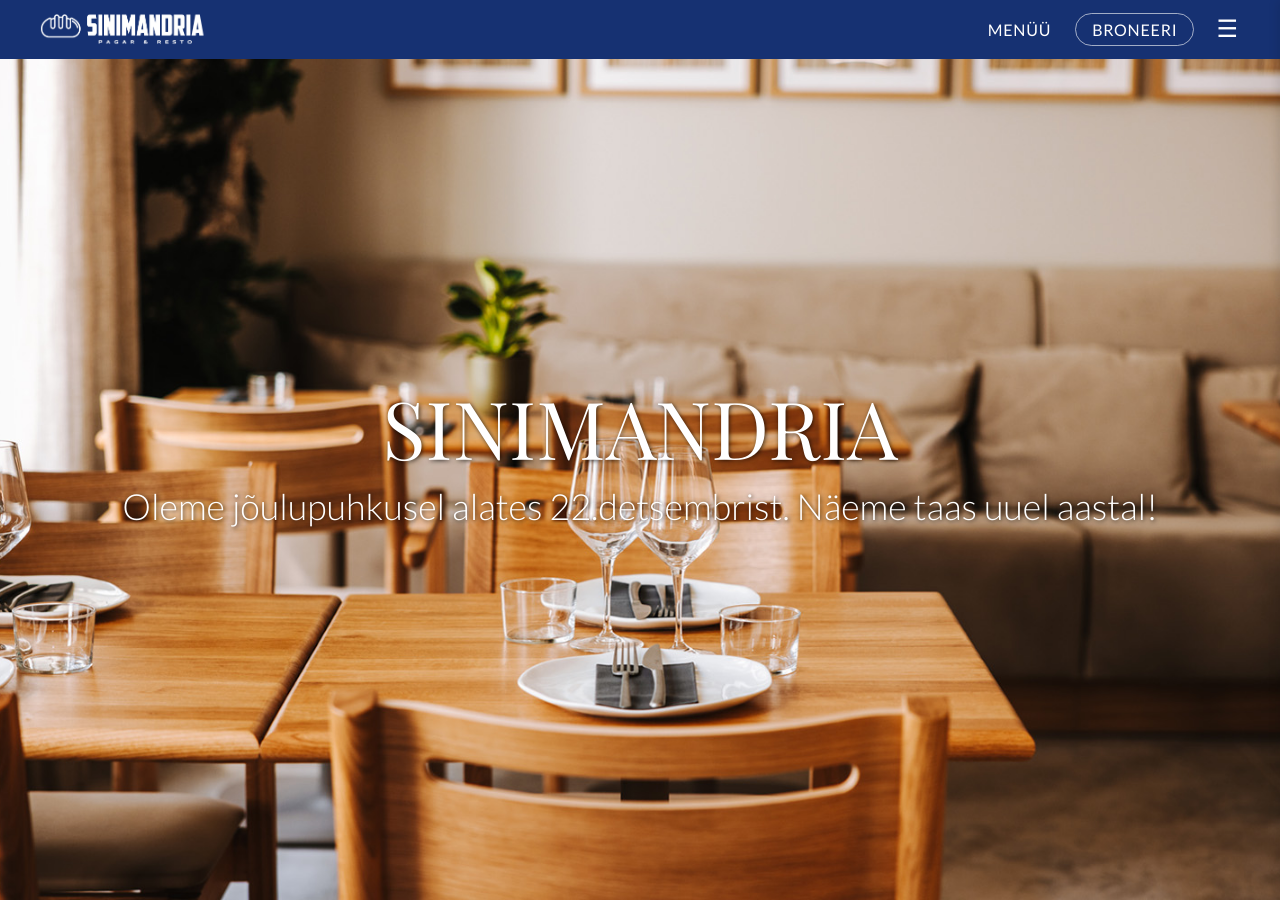
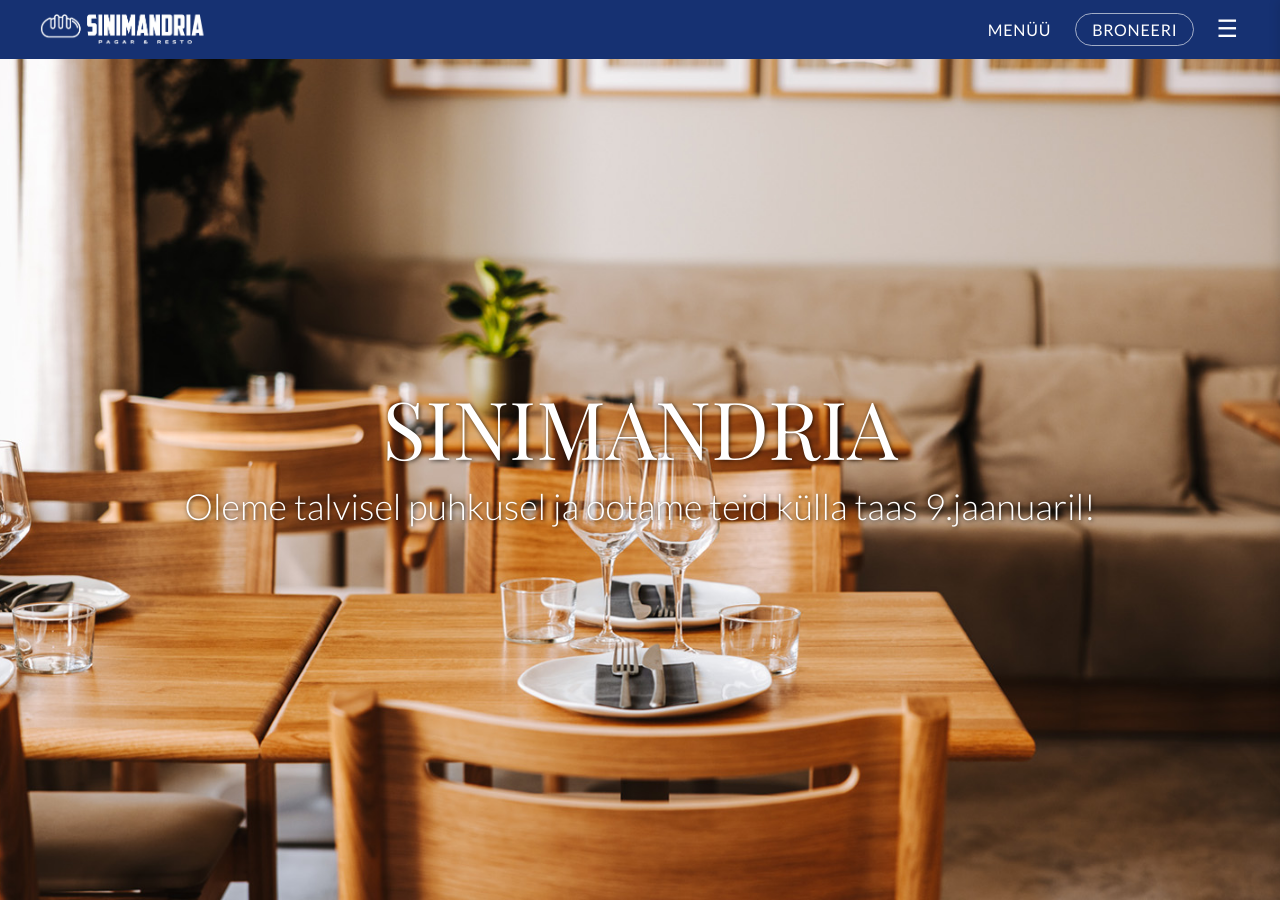
Before and after one commit to m-tu/sinimandria, a Jekyll site: the page built from pages/index.markdown, in a window 1280 px wide and 900 px high. Built offline with Jekyll 4.4.1, drawn with Linux system fonts in a browser that asks for light colours.

Commit message:
Update default.html

```diff
--- a/_layouts/default.html
+++ b/_layouts/default.html
@@ -9,7 +9,7 @@
       <section class="hero">
         <div class="hero-content">
           <h1>SINIMANDRIA</h1>
-          <p>Oleme jõulupuhkusel alates 22.detsembrist. Näeme taas uuel aastal!</p>
+          <p>Oleme talvisel puhkusel ja ootame teid külla taas 9.jaanuaril! </p>
          <!--<p>pagar & resto</p>-->
         </div>
       </section>
```
